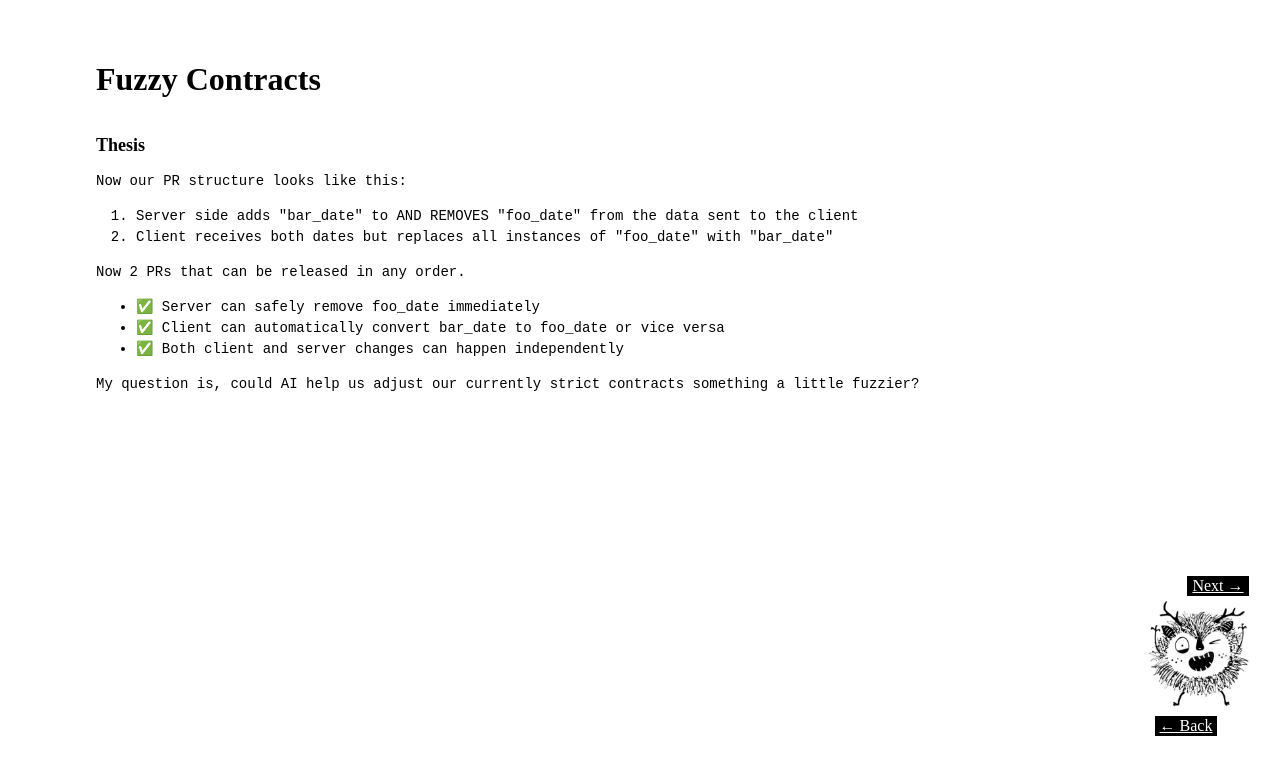
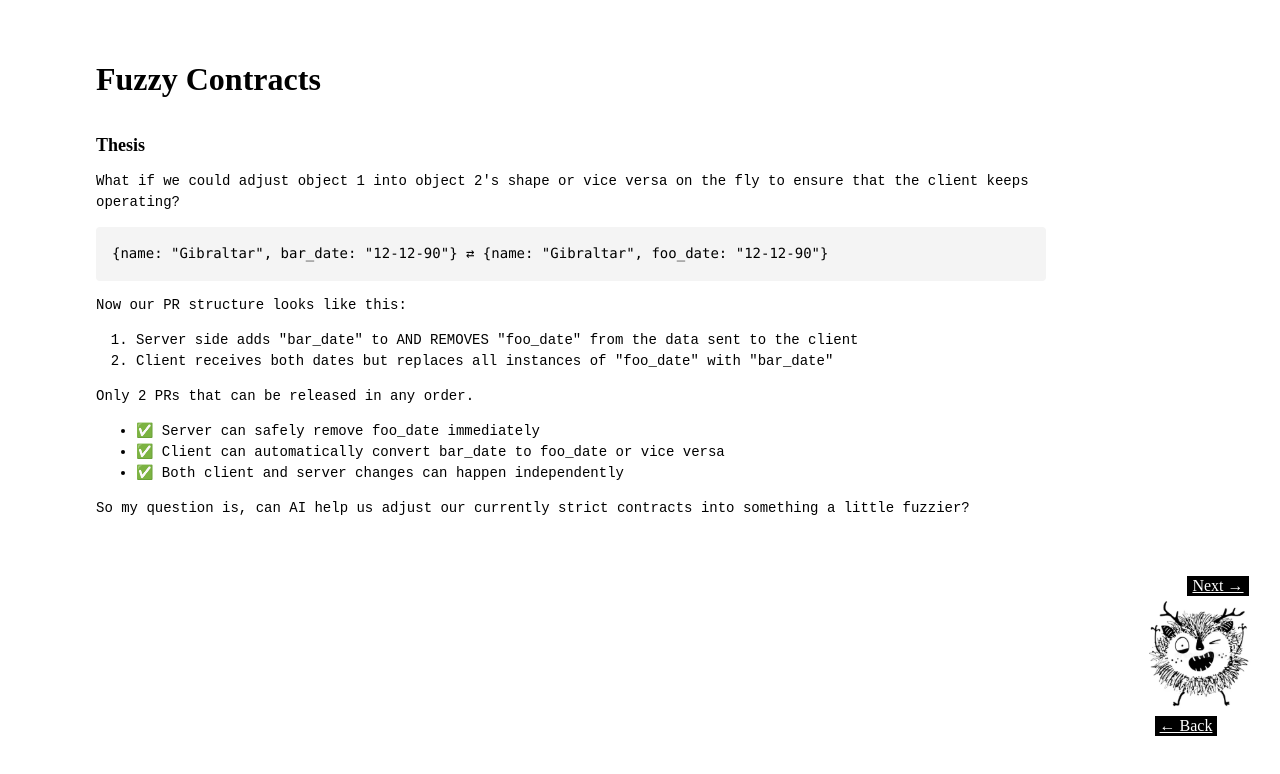
Before and after one commit to daniel-chapdelaine/fuzzy-contracts-app, a React (Create React App) app: page /thesis-continued-again in a window 1280 px wide. Shown: the top 774 px of the page. Built offline with nearby package versions, Linux system fonts and the light colour scheme; no server answers.

Commit message:
modified thesis

```diff
--- a/src/routes/Thesis.tsx
+++ b/src/routes/Thesis.tsx
@@ -17,7 +17,7 @@ function Thesis() {
 
           <div>
             For example, imagine our client uses a field called "foo_date" for certain decisions. However, we
-            realize "foo_date" isn’t quite accurate. Instead, we want to use a new field called "bar_date".
+            realize "foo_date" isn’t quite accurate. Instead, we want to use a new, more descriptive field called "bar_date".
             To accomplish this, developers typically replace "foo_date" with "bar_date" on both the client and the server.
           </div>
 
--- a/src/routes/ThesisThree.tsx
+++ b/src/routes/ThesisThree.tsx
@@ -3,12 +3,19 @@ function ThesisTwo() {
     <div>
       <h2 style={{fontSize: '18px'}}>Thesis</h2>
       <div style={{ fontFamily: 'monospace', fontSize: '14px', lineHeight: '1.5' }}>
+        <p>
+          What if we could adjust object 1 into object 2's shape or vice versa on the fly to ensure that the client keeps operating?
+        </p>
+        <pre style={{ backgroundColor: '#f4f4f4', padding: '1rem', borderRadius: '4px' }}>
+          <code>{`{name: "Gibraltar", bar_date: "12-12-90"} ⇄ {name: "Gibraltar", foo_date: "12-12-90"}`}</code>
+        </pre>
+
         <p>Now our PR structure looks like this:</p>
         <ol>
           <li>Server side adds "bar_date" to AND REMOVES "foo_date" from the data sent to the client</li>
           <li>Client receives both dates but replaces all instances of "foo_date" with "bar_date"</li>
         </ol>
-        <p>Now 2 PRs that can be released in any order.</p>
+        <p>Only 2 PRs that can be released in any order.</p>
         <ul>
           <li>✅ Server can safely remove foo_date immediately</li>
           <li>✅ Client can automatically convert bar_date to foo_date or vice versa</li>
@@ -16,7 +23,7 @@ function ThesisTwo() {
         </ul>
 
         <div>
-          My question is, could AI help us adjust our currently strict contracts something a little fuzzier?
+          So my question is, can AI help us adjust our currently strict contracts into something a little fuzzier?
         </div>
       </div>
     </div>
--- a/src/routes/ThesisTwo.tsx
+++ b/src/routes/ThesisTwo.tsx
@@ -9,22 +9,14 @@ function ThesisTwo() {
           <li>Server side removes unused "foo_date"</li>
         </ol>
         <p>
-          A total of 3 PRs and they must be released in this order. But what if there was an
-          easier way. My question is could an AI middleware on the front end determine that the
-          shape was slightly off and reshape it to the one we would expect.
+          This is a total of 3 PRs and they must be released in this order
         </p>
         <ul>
           <li>❌ Tedious (multiple PRs)</li>
           <li>❌ Error-prone (mistakes can break apps)</li>
           <li>❌ Slow (blocking PR releases)</li>
         </ul>
-        <p>
-          But what if we could adjust object 1 into object 2's shape or vice versa on the fly to ensure that the client keeps operating
-          if either the client:
-        </p>
-        <pre style={{ backgroundColor: '#f4f4f4', padding: '1rem', borderRadius: '4px' }}>
-          <code>{`{name: "Gibraltar", bar_date: "12-12-90"} ⇄ {name: "Gibraltar", foo_date: "12-12-90"}`}</code>
-        </pre>
+        <p>Is there was an easier way?</p>
       </div>
     </div>
   );
```
